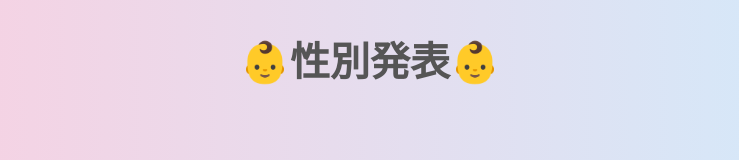
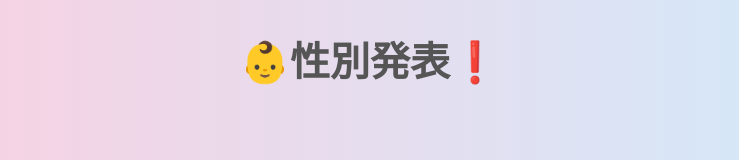
Before and after one commit to beckydora56/genderreveal, a plain HTML site: page index.html in a window 1280 px wide. Shown: the top 160 px of the page, without its empty margins (270-1009 px from the left). Drawn offline with Linux system fonts and the light colour scheme.

Commit message:
Update index.html

```diff
--- a/index.html
+++ b/index.html
@@ -143,7 +143,7 @@
   </style>
 </head>
 <body>
-  <h1>👶性別発表👶</h1>
+  <h1>👶性別発表❗</h1>
   <div class="container">
     <div class="balloon" onclick="reveal()">
       Boy？<br>or<br>Girl？
```
